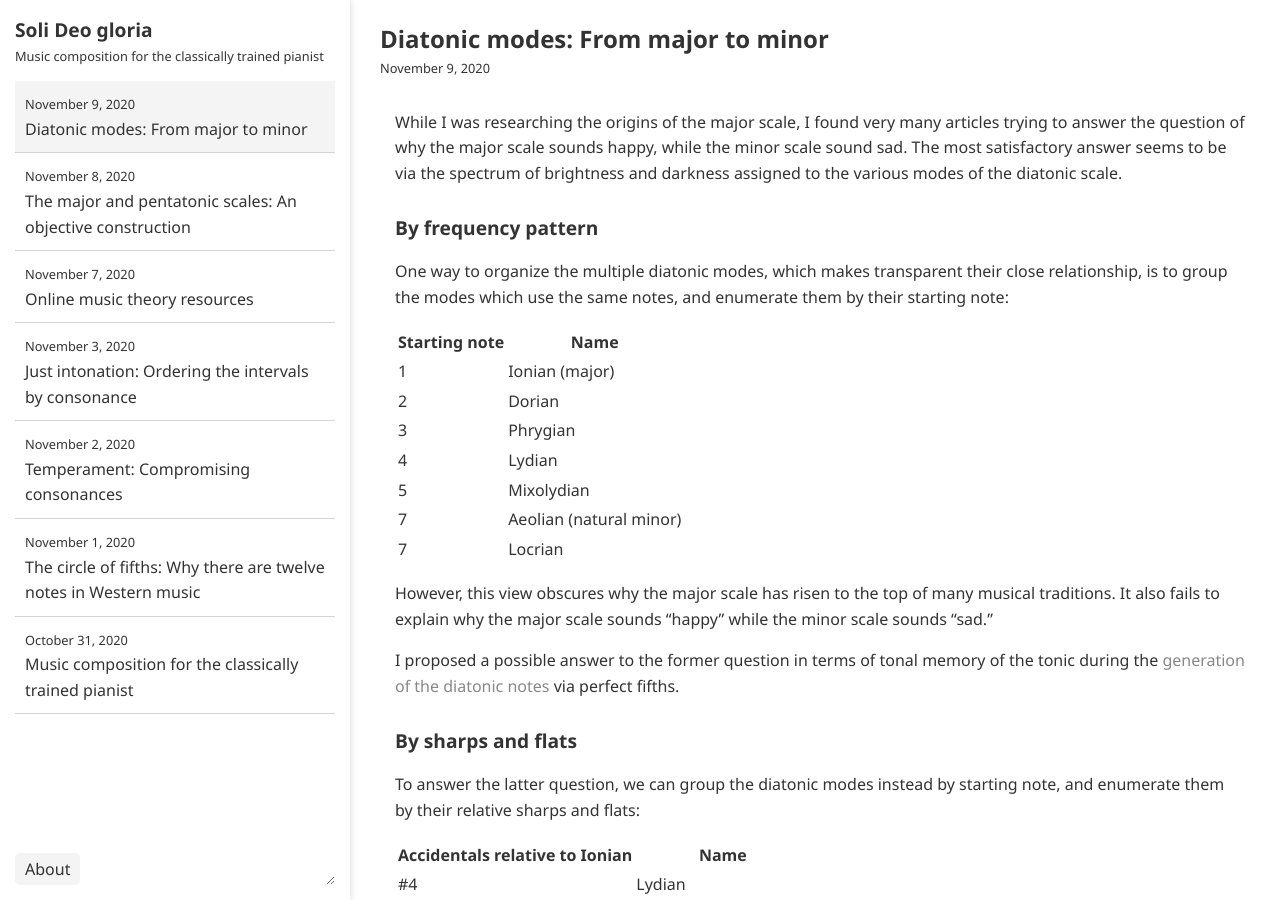
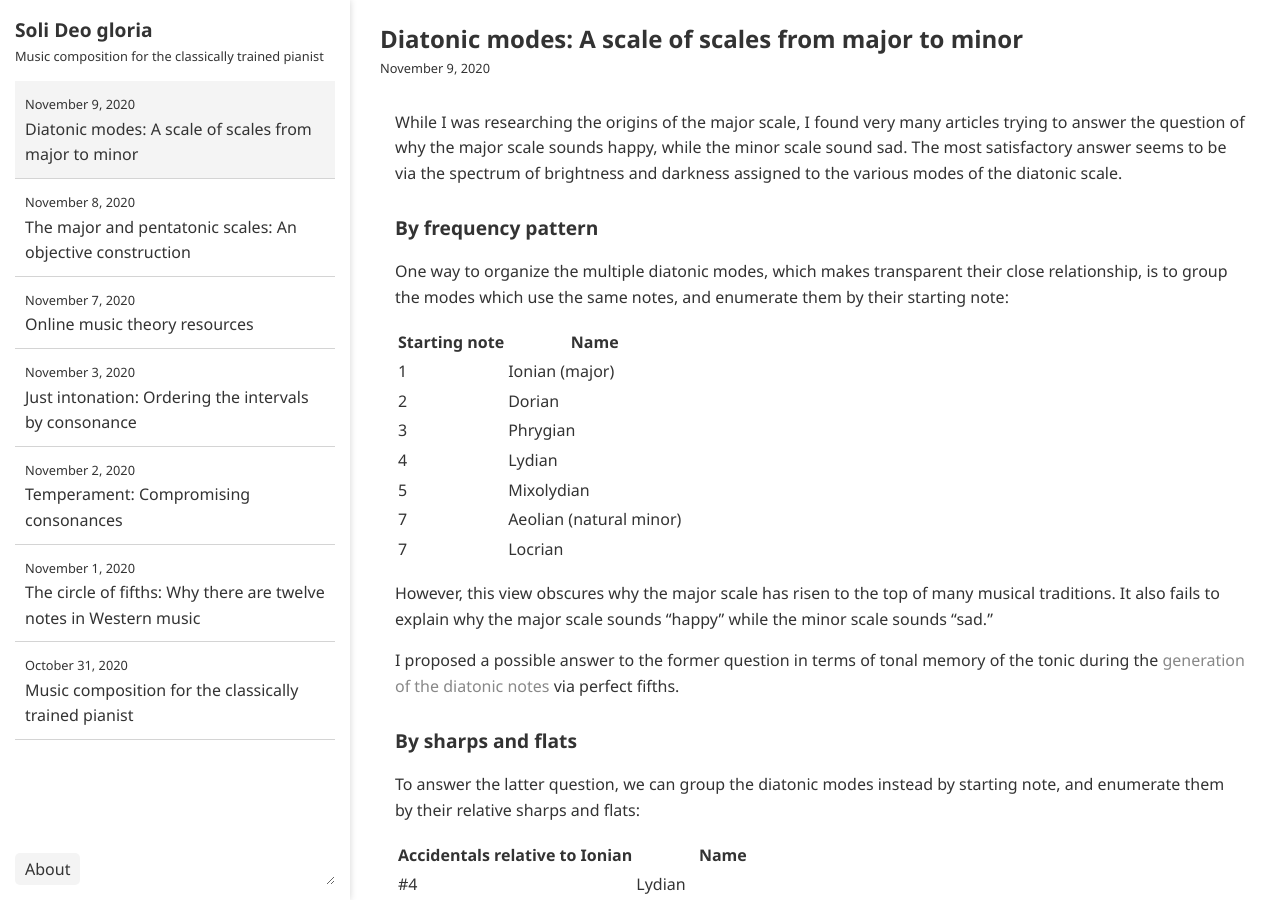
Before and after one commit to ansyblenetwork/sdg, a Jekyll site: the page built from _posts/2020-11-09-diatonic-modes-a.md, in a window 1280 px wide and 900 px high. Built offline with Jekyll 4.4.1, drawn with Linux system fonts in a browser that asks for light colours.

Commit message:
Update and rename 2020-11-09-diatonic-modes-from.md to 2020-11-09-diatonic-modes-a.md

```diff
--- a/_posts/2020-11-09-diatonic-modes-from.md
+++ b/_posts/2020-11-09-diatonic-modes-a.md
@@ -1,5 +1,5 @@
 ---
-title: "Diatonic modes: From major to minor"
+title: "Diatonic modes: A scale of scales from major to minor"
 ---
 
 While I was researching the origins of the major scale, I found very many articles trying to answer the question of why the major scale sounds happy, while the minor scale sound sad. The most satisfactory answer seems to be via the spectrum of brightness and darkness assigned to the various modes of the diatonic scale.
```
